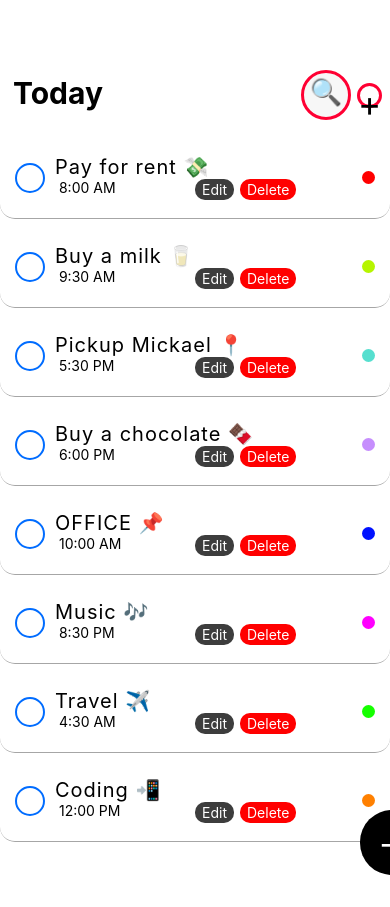
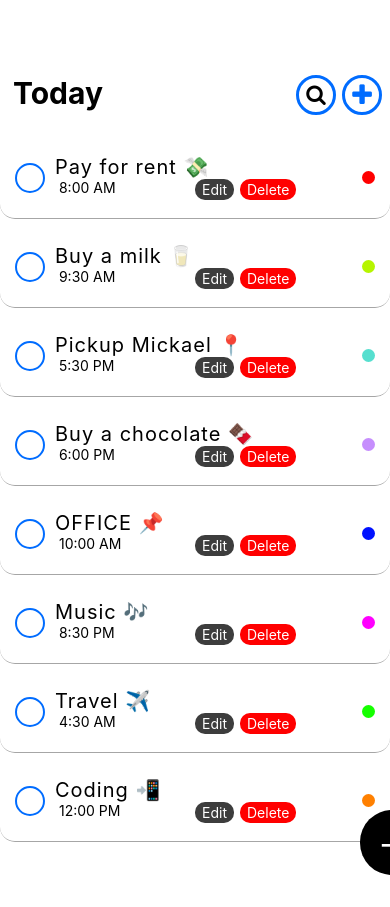
Before and after one commit to harsshg/TODo, a React Native app: screen / in a window 390 px wide. Built offline with nearby package versions, Linux system fonts and the light colour scheme.

Commit message:
Added react native vector icon and added close button on search bar

```diff
--- a/App.tsx
+++ b/App.tsx
@@ -13,6 +13,13 @@ import Addtodo from './Components/Addtodo';
 import Category from './Components/Category';
 import Alltask from './Components/Alltask';
 import obj from './Components/initialtasks';
+import Icon from 'react-native-vector-icons/FontAwesome';
+
+// import { Icon1 } from 'react-native-elements';
+
+
+
+
 
 const initialTasks = obj;
 
@@ -107,29 +114,34 @@ const App = () => {
           {searching ? (
             <Pressable
               style={{
-                width: 50,
+                width: 40,
                 alignItems: 'center',
-                height: 50,
+                height: 40,
                 borderRadius: 40,
                 padding: 6,
                 borderWidth: 3,
-                borderColor: '#ff0033',
-                backgroundColor: '#f7f7f7',
+                borderColor: '#006CFF',
               }}
               onPress={() => toggleSearch(searching)}
             >
-              <Text
+              <Icon name="search" size={21} style={{bottom:.5}} />
+              {/* <Text
 
                 style={{ fontSize: 26, bottom: 3 }}
               >
                 🔍
-              </Text>
+              </Text> */}
             </Pressable>
           ) : (
             <View>
+              <View style={{borderRadius:10,backgroundColor:'#006CFF',borderWidth:1.5,borderColor:'red',width:22,alignItems:'center',zIndex:1,position:'absolute',bottom:61,left:184
+              }}>
+              <Icon name='close' size={18} color="white" style={{bottom:1}}
+              onPress={() => toggleSearch(searching)}/></View>
               <TextInput
                 placeholder="Enter your Searches Here"
                 style={{
+                  zIndex:.9,
                   width: 200,
                   fontSize: 16,
                   borderColor: '#b3b3b3',
@@ -159,21 +171,22 @@ const App = () => {
            <>
             <Pressable
               style={{
-                width: 25,
+                width: 40,
                 alignItems: 'center',
-                height: 25,
+                height: 40,
                 borderRadius: 40,
                 padding: 6,
                 borderWidth: 3,
-                borderColor: '#ff0033',
+                borderColor: '#006CFF',
               }}
               onPress={() => setModalVisible(true)}
             >
-              <Text
+              <Icon name="plus" size={25} color="#006CFF" style={{bottom:1}} />
+              {/* <Text
                 style={{ fontSize: 35, bottom: 10 }}
               >
                 +
-              </Text>
+              </Text> */}
             </Pressable>
           {/* <Text onPress={() => setModalVisible(true)} style={styles.ADD}>
             +
--- a/package.json
+++ b/package.json
@@ -28,6 +28,7 @@
     "@react-native/typescript-config": "0.80.1",
     "@types/jest": "^29.5.13",
     "@types/react": "^19.1.0",
+    "@types/react-native-vector-icons": "^6.4.18",
     "@types/react-test-renderer": "^19.1.0",
     "eslint": "^8.19.0",
     "jest": "^29.6.3",
```
Also changed, not shown: 1 other file (tests, documents, lock files or other folders).
